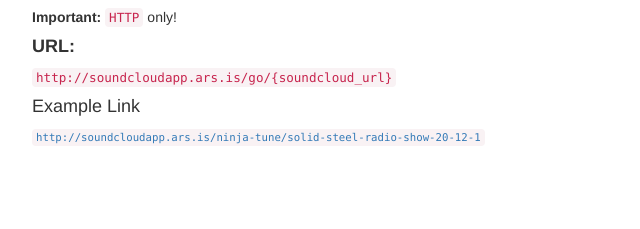
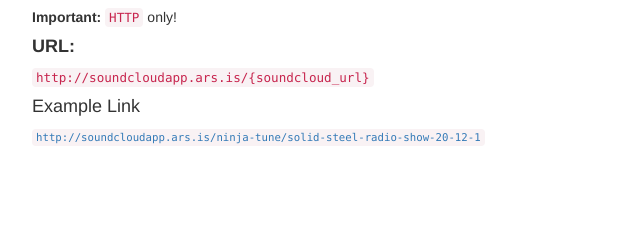
Before and after one commit to eins78/soundcloud-open-in-app-app, a website: page index.html in a window 1280 px wide. Shown: the part 1178-1407 px from the top of the page, 38-678 px from the left. Drawn offline with nearby package versions, Linux system fonts and the light colour scheme.

Commit message:
fix README

```diff
--- a/index.html
+++ b/index.html
@@ -106,7 +106,7 @@
     <p><strong>Important:</strong> <code>HTTP</code> only!</p>
     <section id="url" class="level4">
     <h4><strong>URL:</strong></h4>
-    <p><code>http://soundcloudapp.ars.is/go/{soundcloud_url}</code></p>
+    <p><code>http://soundcloudapp.ars.is/{soundcloud_url}</code></p>
     </section>
     <section id="example-link" class="level4">
     <h4>Example Link</h4>
```
Also changed, not shown: README.md.
